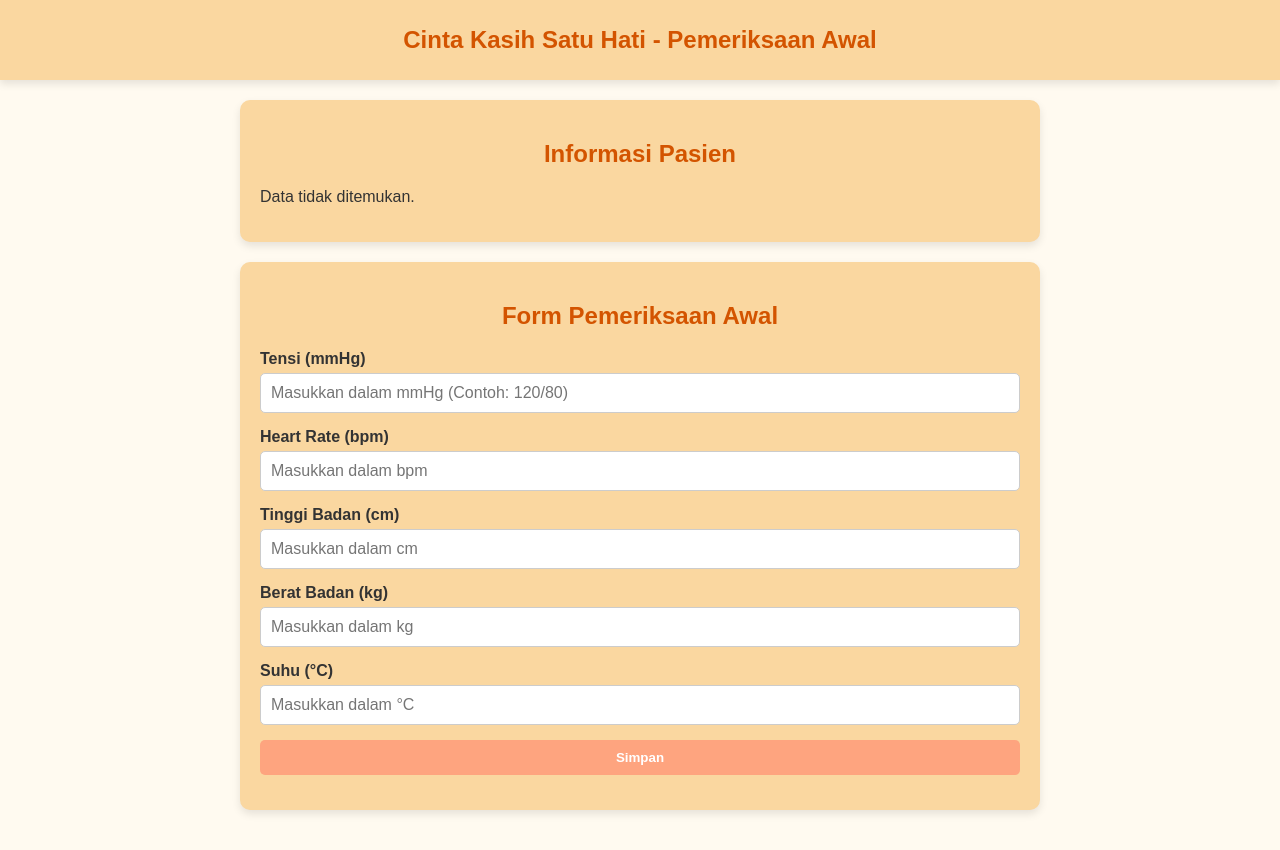
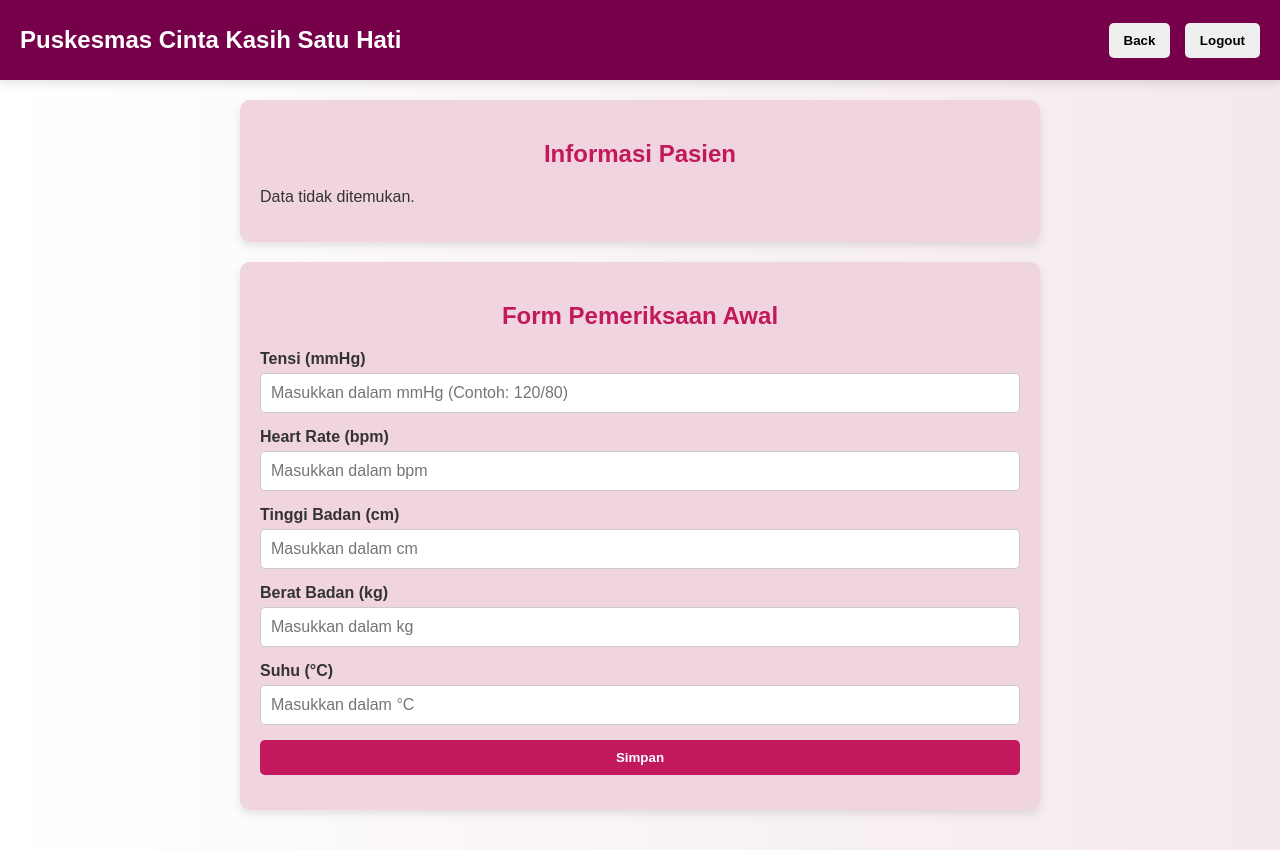
Before and after one commit to AufarR/sik-tubes, a PHP site: page /perawat/pemeriksaan_awal.php in a window 1280 px wide. Run offline with PHP 8.4, Linux system fonts and the light colour scheme; the visitor is signed in with stand-in values (Sample User, id 1); data that the repository does not hold is empty.

Commit message:
Rapihin header perawat

```diff
--- a/perawat/index.php
+++ b/perawat/index.php
@@ -23,7 +23,10 @@ if ($_SESSION['role'] != 'perawat') {
 </head>
 <body>
   <header class="header">
-    <h1>Cinta Kasih Satu Hati - Halaman Perawat</h1>
+  <h1>Puskesmas Cinta Kasih Satu Hati</h1>
+    <div class="header-buttons">
+      <button class="btn-logout" onclick="location.href='/auth/logout.php'">Logout</button>
+    </div>
   </header>
 
   <main class="main-content">
--- a/perawat/pemeriksaan_awal.css
+++ b/perawat/pemeriksaan_awal.css
@@ -1,22 +1,3 @@
-/* Global Styles */
-body {
-    margin: 0;
-    font-family: Arial, sans-serif;
-    background-color: #FFFAF0;
-    color: #333;
-  }
-
-  header {
-    background-color: #FAD7A0;
-    text-align: center;
-    padding: 10px 20px;
-    box-shadow: 0 4px 8px rgba(0, 0, 0, 0.1);
-  }
-
-  header h1 {
-    font-size: 1.5rem;
-    color: #D35400;
-  }
 
   /* Main Content */
   .main-content {
@@ -27,7 +8,7 @@ body {
 
   .info-section,
   .form-section {
-    background-color: #FAD7A0;
+    background-color: #f0d4df;
     padding: 20px;
     border-radius: 10px;
     box-shadow: 0 4px 8px rgba(0, 0, 0, 0.1);
@@ -37,7 +18,7 @@ body {
   .info-section h2,
   .form-section h2 {
     text-align: center;
-    color: #D35400;
+    color: #c1195c;
   }
 
   .info-table {
@@ -53,7 +34,7 @@ body {
   }
 
   .info-table th {
-    background-color: #FEA47F;
+    background-color: #760049;
     color: white;
     width: 40%;
   }
@@ -87,13 +68,13 @@ body {
 
   input:focus,
   select:focus {
-    border-color: #FEA47F;
+    border-color: #c1195c;
     outline: none;
-    box-shadow: 0 0 5px rgba(254, 164, 127, 0.5);
+    box-shadow: 0 0 10px rgba(254, 127, 224, 0.5);
   }
 
   button.btn-submit {
-    background-color: #FEA47F;
+    background-color: #c1195c;
     color: white;
     border: none;
     padding: 10px 20px;
@@ -104,7 +85,7 @@ body {
   }
 
   button.btn-submit:hover {
-    background-color: #FF7F50;
+    background-color: #760049;
   }
 
   /* Responsiveness */
--- a/perawat/pemeriksaan_awal.php
+++ b/perawat/pemeriksaan_awal.php
@@ -12,6 +12,7 @@ if ($_SESSION['role'] != 'perawat') {
   <meta name="viewport" content="width=device-width, initial-scale=1.0">
   <title>Pemeriksaan Awal</title>
   <link rel="stylesheet" href="pemeriksaan_awal.css">
+  <link rel="stylesheet" href="perawat.css">
   <script>
     // Fungsi untuk mengambil parameter dari URL
     function getParameterByName(name) {
@@ -22,10 +23,13 @@ if ($_SESSION['role'] != 'perawat') {
   </script>
 </head>
 <body>
-  <header class="header">
-    <h1>Cinta Kasih Satu Hati - Pemeriksaan Awal</h1>
+<header class="header">
+    <h1>Puskesmas Cinta Kasih Satu Hati</h1>
+    <div class="header-buttons">
+      <button class="btn-profile" onclick="history.back()">Back</button>
+      <button class="btn-logout" onclick="location.href='/auth/logout.php'">Logout</button>
+    </div>
   </header>
-
   <main class="main-content">
     <!-- Informasi Pasien -->
     <section class="info-section">
--- a/perawat/perawat.css
+++ b/perawat/perawat.css
@@ -2,20 +2,37 @@
 body {
   margin: 0;
   font-family: Arial, sans-serif;
-  background-color: #FFFAF0;
+  background: linear-gradient(to right,#ffffff, #f4e9ed) ;
   color: #333;
 }
 
 header {
-  background-color: #FAD7A0;
-  text-align: center;
+  background-color: #760049;
+  display: flex;
+  justify-content: space-between;
+  align-items: center;
   padding: 10px 20px;
   box-shadow: 0 4px 8px rgba(0, 0, 0, 0.1);
 }
 
 header h1 {
   font-size: 1.5rem;
-  color: #D35400;
+  color: #fff;
+}
+
+.header-buttons button {
+  color: 760049;
+  border: none;
+  padding: 10px 15px;
+  margin-left: 10px;
+  border-radius: 5px;
+  cursor: pointer;
+  font-weight: bold;
+}
+
+.header-buttons button:hover {
+  background-color: #f0d4df;
+  color: #c82667;
 }
 
 /* Main Content */
@@ -24,7 +41,7 @@ header h1 {
 }
 
 .list-pasien-section {
-  background-color: #FAD7A0;
+  background-color: #f0d4df;
   padding: 20px;
   border-radius: 10px;
   max-width: 800px;
@@ -34,7 +51,7 @@ header h1 {
 
 .list-pasien-section h2 {
   text-align: center;
-  color: #D35400;
+  color: #c1195c;
   margin-bottom: 20px;
 }
 
@@ -51,12 +68,12 @@ header h1 {
 }
 
 .list-pasien-table th {
-  background-color: #FEA47F;
+  background-color: #f0d4df;
   color: white;
 }
 
 .list-pasien-table tr:hover {
-  background-color: #FAD7A0;
+  background-color: #f0e6ea;
 }
 
 button.btn-isi {
```
